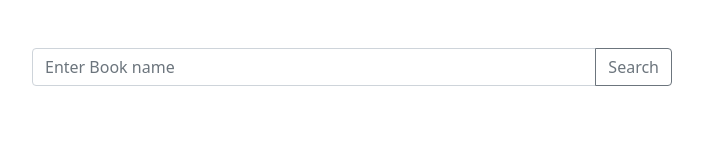
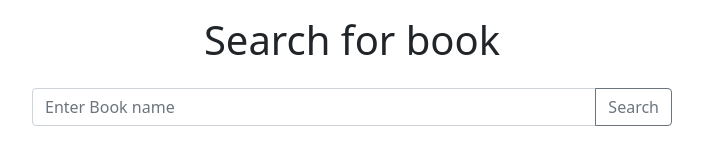
Before and after one commit to mamunr412/book-archive, a plain HTML site: page index.html in a window 1280 px wide. Shown: the whole page, without its empty margins (288-991 px from the left). Drawn offline with nearby package versions, Linux system fonts and the light colour scheme.

Commit message:
text add

```diff
--- a/index.html
+++ b/index.html
@@ -18,8 +18,9 @@
 </head>
 
 <body>
+    <h1 class="text-center mt-3">Search for book</h1>
     <!-- input section  -->
-    <div class="input-group mb-3 w-50 mx-auto mt-5">
+    <div class="input-group mb-3 w-50 mx-auto mt-4">
         <input id="input-field" type="text" class="form-control" placeholder="Enter Book name"
             aria-label="Recipient's username" aria-describedby="button-addon2">
         <button onclick="getinput()" class="btn btn-outline-secondary" type="button" id="button-addon2">Search</button>
```
